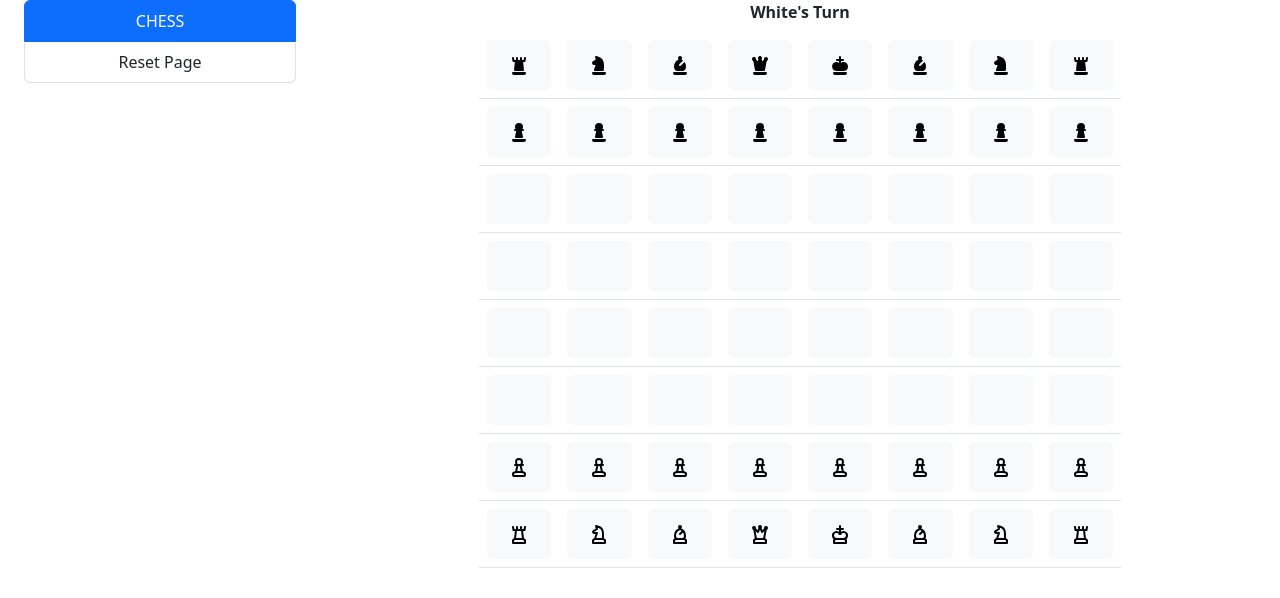
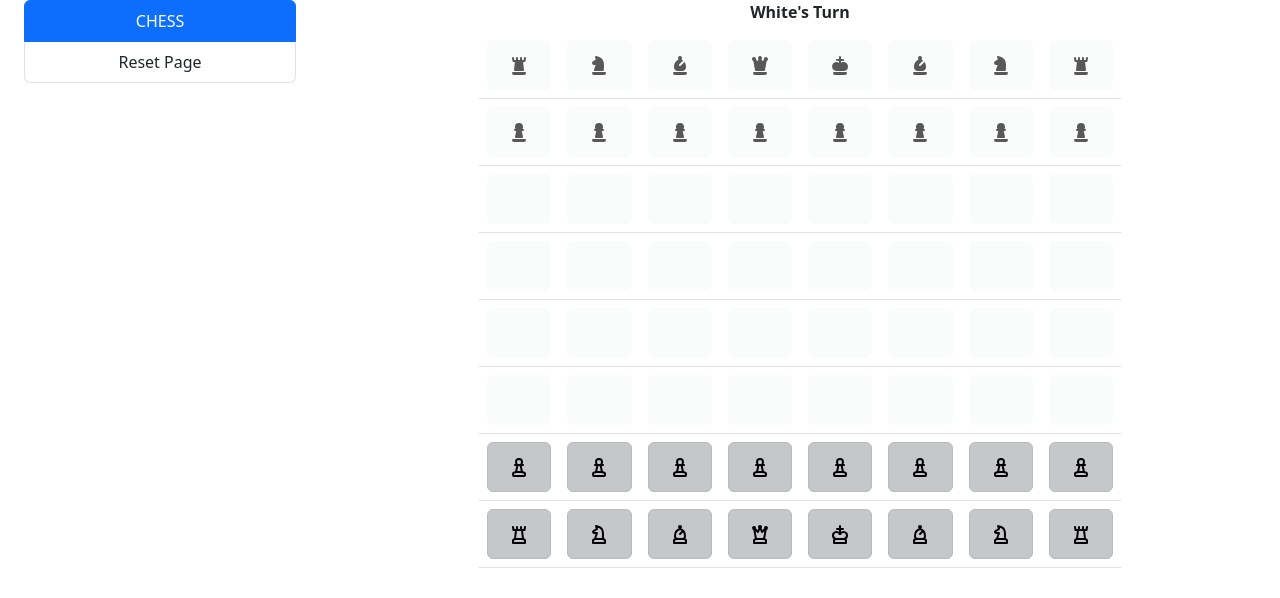
Before and after one commit to qdave5/chess-with-react, a React (Create React App) app: page /play in a window 1280 px wide. Shown: the top 598 px of the page. Built offline with nearby package versions, Linux system fonts and the light colour scheme.

Commit message:
update clickable piece depends of turn

```diff
--- a/src/components/ChessBoard/ChessBoard.jsx
+++ b/src/components/ChessBoard/ChessBoard.jsx
@@ -2,7 +2,7 @@ import React, { useEffect, useState } from "react";
 import { Container, Table } from "reactstrap";
 import ChessBoardTile from "./ChessBoardTile";
 
-const ChessBoard = ({ tileItems, handleClickEvent }) => {
+const ChessBoard = ({ tileItems, sourcePiece, sideTurn, handleClickEvent }) => {
   const [tile8x8, setTile8x8] = useState([]);
 
   useEffect(() => {
@@ -27,6 +27,7 @@ const ChessBoard = ({ tileItems, handleClickEvent }) => {
                 <td style={{ width: "12.5%" }} key={cell.tile}>
                   <ChessBoardTile
                     cell={cell}
+                    isActive={isButtonActive(cell, sourcePiece, sideTurn)}
                     handleClickEvent={handleClickEvent}
                   />
                 </td>
@@ -39,4 +40,8 @@ const ChessBoard = ({ tileItems, handleClickEvent }) => {
   );
 };
 
+const isButtonActive = (cell, sourcePiece, sideTurn) => {
+  return cell.piece?.side === sideTurn || sourcePiece !== null;
+};
+
 export default ChessBoard;
--- a/src/components/ChessBoard/ChessBoardTile.jsx
+++ b/src/components/ChessBoard/ChessBoardTile.jsx
@@ -2,7 +2,7 @@ import React, { useEffect } from "react";
 import { Button } from "reactstrap";
 import { PieceSide } from "../../constant/PieceSide";
 
-const ChessBoardTile = ({ cell, handleClickEvent }) => {
+const ChessBoardTile = ({ cell, isActive, handleClickEvent }) => {
   useEffect(() => {}, [cell]);
 
   return (
@@ -10,6 +10,8 @@ const ChessBoardTile = ({ cell, handleClickEvent }) => {
       className="w-100 h-100"
       style={{ minWidth: "50px", minHeight: "50px", padding: "12.5%" }}
       name={cell?.tile}
+      active={isActive}
+      disabled={!isActive}
       onClick={() => handleClickEvent(cell?.tile)}
       color={"light"}
     >
--- a/src/components/ChessBoard/ChessPlay.jsx
+++ b/src/components/ChessBoard/ChessPlay.jsx
@@ -3,15 +3,18 @@ import { Container, Label } from "reactstrap";
 import ChessBoard from "../ChessBoard/ChessBoard";
 import { getDefaultPieces, getEmptyTiles } from "../../constructor/Tiles";
 import { getTile, updateAllTiles } from "../../functions/Tiles";
-import { getSideTurn } from "../../constant/PieceSide";
+import { PieceSide, getSideTurn } from "../../constant/PieceSide";
 import PieceType from "../../constant/PieceType";
 import { movePiece } from "../../functions/PieceMovement";
 
 const ChessBoardContain = () => {
   const [tileList, setTileList] = useState(getEmptyTiles());
 
-  const [sideTurn, setSideTurn] = useState(true);
-  const toggleSideTurn = () => setSideTurn(!sideTurn);
+  const [sideTurn, setSideTurn] = useState(PieceSide.White);
+  const toggleSideTurn = () =>
+    setSideTurn(
+      sideTurn === PieceSide.White ? PieceSide.Black : PieceSide.White
+    );
 
   const [sourcePiece, setSourcePiece] = useState(null);
 
@@ -32,6 +35,7 @@ const ChessBoardContain = () => {
     } else {
       movePiece(sourcePiece, selectedTile);
       setSourcePiece(null);
+      toggleSideTurn();
     }
   };
 
@@ -46,6 +50,8 @@ const ChessBoardContain = () => {
         <div className="d-flex text-center">
           <ChessBoard
             tileItems={tileList}
+            sourcePiece={sourcePiece}
+            sideTurn={sideTurn}
             handleClickEvent={handleClickEvent}
           />
         </div>
```
